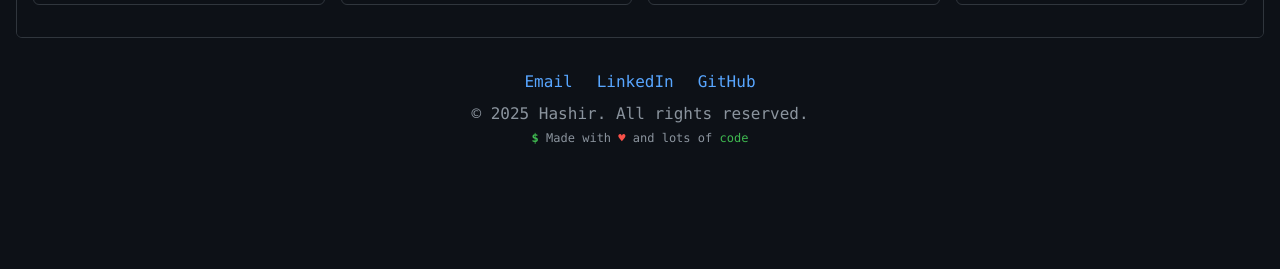
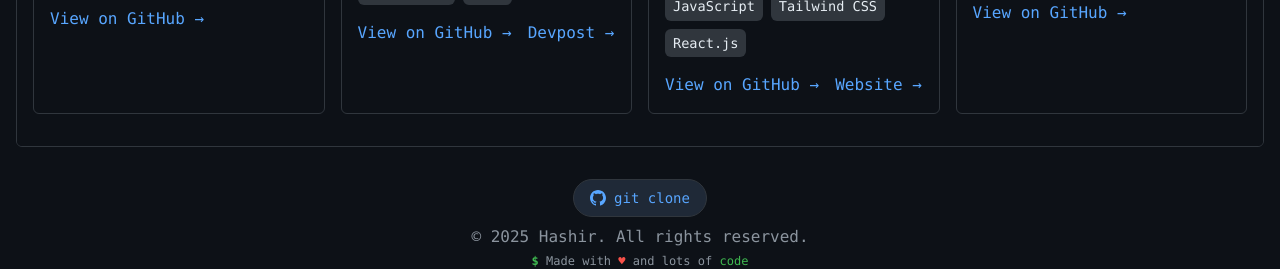
Before and after one commit to mhashir03/Portfolio, a Next.js app: page / in a window 1280 px wide. Shown: the part 2340-2609 px from the top of the page. Before the commit the page ends 2534 px from the top, so only its background shows below. Built offline with nearby package versions, Linux system fonts and the light colour scheme; no server answers.

Commit message:
git clone button footer and changed layout

```diff
--- a/src/app/components/Footer.tsx
+++ b/src/app/components/Footer.tsx
@@ -3,10 +3,18 @@
 const Footer = () => {
   return (
     <footer className="text-center text-[#8b949e] py-4 mt-4">
-      <div className="flex justify-center space-x-6 mb-2">
-        <a href="mailto:mhashir0318@gmail.com" className="terminal-link">Email</a>
-        <a href="https://linkedin.com/in/muhammad-hashir03" target="_blank" rel="noopener noreferrer" className="terminal-link">LinkedIn</a>
-        <a href="https://github.com/mhashir03" target="_blank" rel="noopener noreferrer" className="terminal-link">GitHub</a>
+      <div className="flex justify-center mb-2">
+        <a
+          href="https://github.com/mhashir03/Portfolio"
+          target="_blank"
+          rel="noopener noreferrer"
+          className="flex items-center px-4 py-2 bg-[#1f2937] border border-[#30363d] rounded-full hover:bg-[#242f3d] hover:border-[#58a6ff] hover:scale-105 hover:shadow-md transition-all cursor-pointer text-[#e6edf3] hover:text-[#58a6ff] text-sm font-medium"
+        >
+          <svg xmlns="http://www.w3.org/2000/svg" className="h-4 w-4 mr-2" fill="currentColor" viewBox="0 0 24 24">
+            <path d="M12 0c-6.626 0-12 5.373-12 12 0 5.302 3.438 9.8 8.207 11.387.599.111.793-.261.793-.577v-2.234c-3.338.726-4.033-1.416-4.033-1.416-.546-1.387-1.333-1.756-1.333-1.756-1.089-.745.083-.729.083-.729 1.205.084 1.839 1.237 1.839 1.237 1.07 1.834 2.807 1.304 3.492.997.107-.775.418-1.305.762-1.604-2.665-.305-5.467-1.334-5.467-5.931 0-1.311.469-2.381 1.236-3.221-.124-.303-.535-1.524.117-3.176 0 0 1.008-.322 3.301 1.23.957-.266 1.983-.399 3.003-.404 1.02.005 2.047.138 3.006.404 2.291-1.552 3.297-1.23 3.297-1.23.653 1.653.242 2.874.118 3.176.77.84 1.235 1.911 1.235 3.221 0 4.609-2.807 5.624-5.479 5.921.43.372.823 1.102.823 2.222v3.293c0 .319.192.694.801.576 4.765-1.589 8.199-6.086 8.199-11.386 0-6.627-5.373-12-12-12z"/>
+          </svg>
+          git clone
+        </a>
       </div>
       <p>© {new Date().getFullYear()} Hashir. All rights reserved.</p>
       <p className="text-xs mt-1">
--- a/src/app/page.tsx
+++ b/src/app/page.tsx
@@ -26,6 +26,9 @@
 
       {/* Bento Grid Layout */}
       <div className="bento-grid">
+        {/* About Me Section - First in line */}
+        <About />
+
         {/* Experience Section */}
         <Experience />
 
@@ -37,9 +40,6 @@
 
         {/* Matrix Digital Rain Section */}
         <Quotes />
-
-        {/* About Me Section */}
-        <About />
 
         {/* Leadership Section */}
         <Leadership />
```
